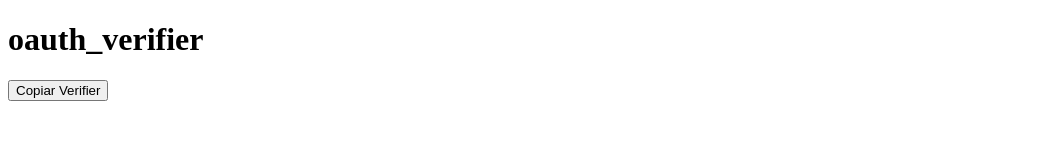
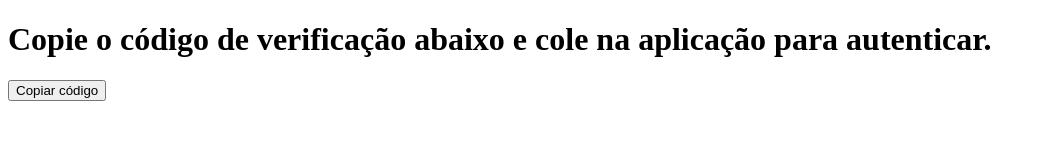
Before and after one commit to otavioexe/get-token-twitter-api, a plain HTML site: page index.html in a window 1280 px wide. Shown: the whole page, without its empty margins (0-1045 px from the left). Drawn offline with Linux system fonts and the light colour scheme.

Commit message:
Update index.html

```diff
--- a/index.html
+++ b/index.html
@@ -1,7 +1,7 @@
 <!DOCTYPE html>
 <html>
 <head>
-  <title>Exibição do oauth_verifier</title>
+  <title>Token de segurança</title>
   <script>
     function extractVerifier() {
       var url = window.location.href;
@@ -26,9 +26,9 @@
   </script>
 </head>
 <body onload="extractVerifier()">
-  <h1>oauth_verifier</h1>
+  <h1>Copie o código de verificação abaixo e cole na aplicação para autenticar.</h1>
   <p id="verifier"></p>
-  <button onclick="copyVerifier()">Copiar Verifier</button>
+  <button onclick="copyVerifier()">Copiar código</button>
 
   <script>
     function copyVerifier() {
@@ -50,7 +50,7 @@
       document.body.removeChild(tempTextArea);
 
       // Exibe uma mensagem de confirmação
-      alert('O verifier foi copiado para a área de transferência!');
+      alert('O código foi copiado para a área de transferência!');
     }
   </script>
 </body>
```
